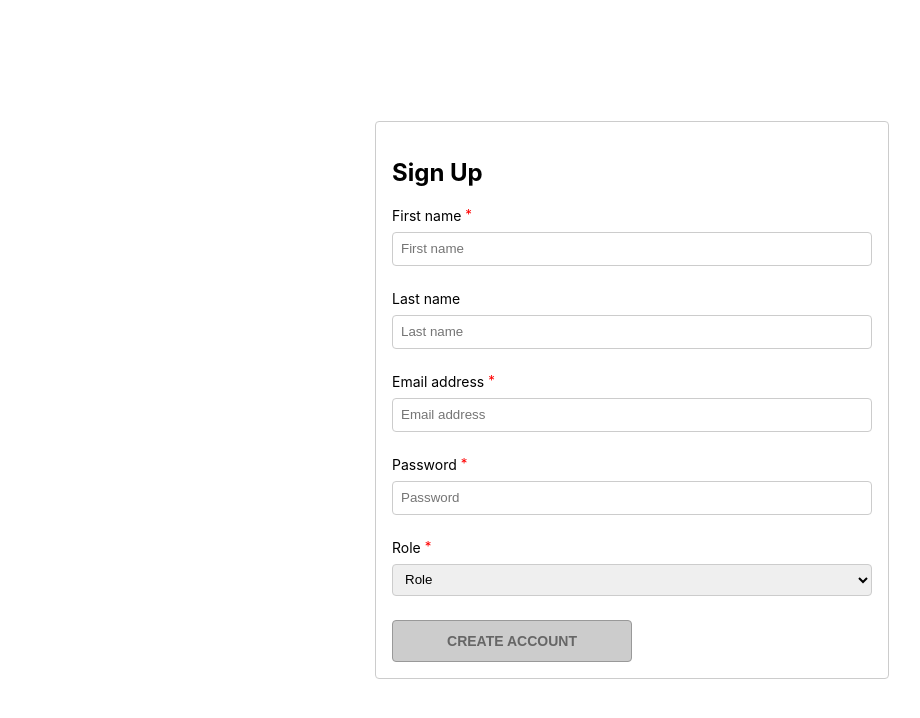
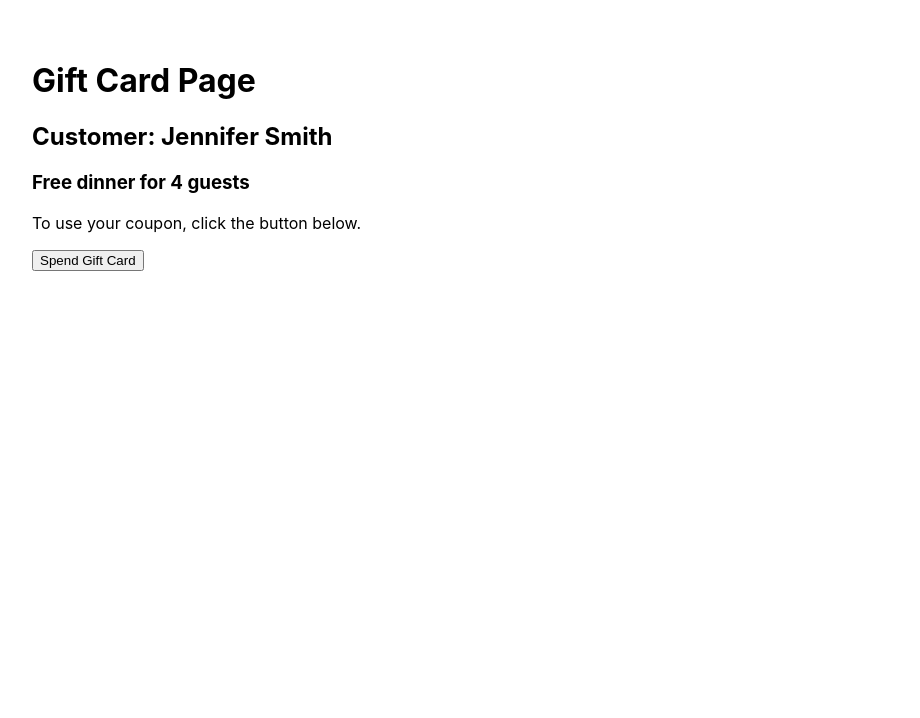
Before and after one commit to ByronLuke/META-ReactAdv, a React (Create React App) app: page / in a window 1280 px wide. Shown: the top 718 px of the page, without its empty margins (8-928 px from the left). Built offline with nearby package versions, Linux system fonts and the light colour scheme; the HTML template or start-up script is replaced by a standard one.

Commit message:
useState hook

```diff
--- a/src/App.css
+++ b/src/App.css
@@ -1,78 +1,3 @@
 .App {
-  display: flex;
-  flex: 1;
-  height: 100vh;
-  justify-content: center;
-  align-items: center;
+  padding: 20px;
 }
-
-fieldset {
-  display: flex;
-  width: 480px;
-  padding: 16px;
-  border: 1px solid #ccc;
-  border-radius: 4px;
-  flex-direction: column;
-}
-
-label {
-  margin-bottom: 8px;
-  font-size: 14px;
-}
-
-sup {
-  color: red;
-  top: -2px;
-  font-size: 95%;
-  line-height: 0;
-  position: relative;
-  vertical-align: baseline;
-}
-
-input,
-select {
-  border-radius: 4px;
-  border: 1px solid #ccc;
-  height: 32px;
-  padding: 0 8px;
-}
-
-.Field {
-  position: relative;
-  padding-bottom: 24px;
-  display: flex;
-  flex-direction: column;
-}
-
-.FieldError {
-  position: absolute;
-  bottom: -6px;
-  color: red;
-  font-size: 12px;
-}
-
-.Row {
-  display: flex;
-  flex-direction: row;
-}
-
-button {
-  padding: 12px;
-  width: 240px;
-  border-radius: 4px;
-  border: 1px solid #ccc;
-  background-color: darkblue;
-  color: white;
-  text-transform: uppercase;
-  font-size: 14px;
-  font-weight: bold;
-  cursor: pointer;
-}
-
-button:disabled,
-button[disabled] {
-  border: 1px solid #999999;
-  background-color: #cccccc;
-  color: #666666;
-  cursor: not-allowed;
-}
--- a/src/App.js
+++ b/src/App.js
@@ -1,99 +1,47 @@
-import "./App.css";
 import { useState } from "react";
-import { validateEmail } from "./utils";
 
-const PasswordErrorMessage = (e) => {
-  return (
-    <p className="FieldError">Password should have at least 8 characters</p>
+export default function App() {
+  const [giftCard, setGiftCard] = useState(
+    {
+        firstName: "Jennifer",
+        lastName: "Smith",
+        text: "Free dinner for 4 guests",
+        valid: true,
+        instructions: "To use your coupon, click the button below.",
+    }
   );
-};
 
-function App() {
-  const [firstName, setFirstName] = useState("");
-  const [lastName, setLastName] = useState("");
-  const [email, setEmail] = useState("");
-  const [password, setPassword] = useState({
-    value: "",
-    isTouched: false,
-  });
-  const [role, setRole] = useState("role");
-
-  const getIsFormValid = () => {
-    // Implement this function
-    return (
-      firstName && lastName && validateEmail(email) && password.value >=8 && role !== "role"
-    );
-  };
-
-  const clearForm = () => {
-    setFirstName("")
-    setLastName("")
-    setEmail("")
-    setPassword(
-      {
-        value: "",
-        isTouched: false
-      }
-    )
-    setRole("role")
-  };
-
-  const handleSubmit = (e) => {
-    e.preventDefault()
-    alert("Account created!");
-    clearForm();
-  };
+  function spendGiftCard() {
+    setGiftCard((prevState)=>{
+      const newState = {...prevState}
+      newState.text = "Your coupon has been used."
+      newState.valid = false;
+      newState.instructions = "Please visit our restaurant to renew your gift card.."
+      return newState;
+    })
+  }
 
   return (
-    <div className="App">
-      <form onSubmit={handleSubmit}>
-        <fieldset>
-          <h2>Sign Up</h2>
-          <div className="Field">
-            <label>
-              First name <sup>*</sup>
-            </label>
-            <input placeholder="First name" value={firstName} onChange={ (e)=>setFirstName(e.target.value)}/>
-          </div>
-          <div className="Field">
-            <label>Last name</label>
-            <input placeholder="Last name" value={lastName} onChange={(e)=>setLastName(e.target.value)}/>
-          </div>
-          <div className="Field">
-            <label>
-              Email address <sup>*</sup>
-            </label>
-            <input placeholder="Email address" value={email} onChange={(e)=>setEmail(e.target.value)}/>
-          </div>
-          <div className="Field">
-            <label>
-              Password <sup>*</sup>
-            </label>
-            <input placeholder="Password"
-            value={password.value}
-            onChange={(e)=>setPassword({...password, value: e.target.value})}
-            onBlur={()=> setPassword({...password, isTouched: true})} />
-            {password.isTouched && password.value.length < 8 ? (
-              <PasswordErrorMessage></PasswordErrorMessage>
-            ) : null}
-          </div>
-          <div className="Field">
-            <label>
-              Role <sup>*</sup>
-            </label>
-            <select onChange={(e)=>setRole(e.target.value)} value={role}>
-              <option value="role" >Role</option>
-              <option value="individual" >Individual</option>
-              <option value="business"> Business</option>
-            </select>
-          </div>
-          <button type="submit" disabled={!getIsFormValid()}>
-            Create account
+    <div style={{padding: '40px'}}>
+      <h1>
+        Gift Card Page
+      </h1>
+      <h2>
+        Customer: {giftCard.firstName} {giftCard.lastName}
+      </h2>
+      <h3>
+        {giftCard.text}
+      </h3>
+      <p>
+        {giftCard.instructions}
+      </p>
+      {
+        giftCard.valid && (
+          <button onClick={spendGiftCard}>
+            Spend Gift Card
           </button>
-        </fieldset>
-      </form>
+        )
+      }
     </div>
   );
 }
-
-export default App;
```
